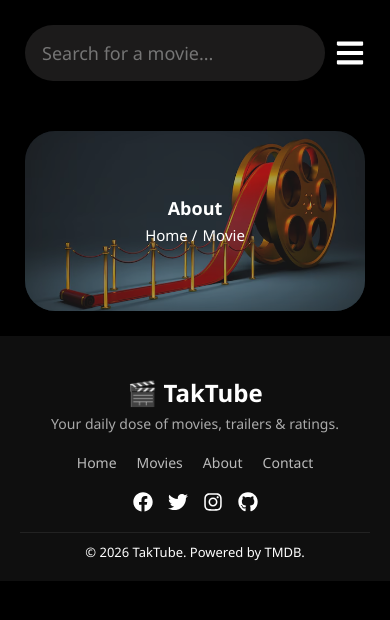
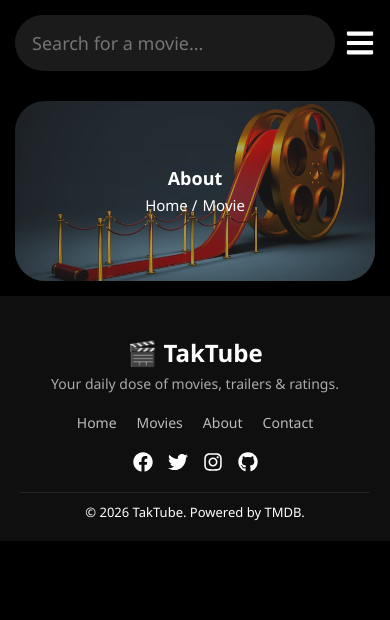
Before and after one commit to Taofeekolamide/tak-tube, a React (Vite) app: page /about in a window 390 px wide. Shown: the top 620 px of the page. Built offline with nearby package versions, Linux system fonts and the light colour scheme.

Commit message:
about, error and contact page

```diff
--- a/src/App.css
+++ b/src/App.css
@@ -38,6 +38,10 @@
   background-color: black;
   flex: 1;
   overflow: auto;
+}
+
+.main {
+  padding: 25px;
 }
 
 aside {
@@ -164,6 +168,13 @@
 }
 
 .moviecardfour {
+  width: 270px;
+  height: 420px;
+  background-size: cover;
+  border-radius: 15px;
+}
+
+.moviecardfouroverlay {
   padding: 15px;
   border-radius: 15px;
   border: 1px solid white;
@@ -460,8 +471,16 @@
     display: none;
   }
 
+  header {
+    padding: 15px;
+  }
+
   .header {
     width: fit-content;
+  }
+
+  .main {
+    padding: 15px;
   }
 
   .heroitem h1 {
@@ -536,4 +555,18 @@
   .banneritem span {
     font-size: 15px;
   }
+
+  .moviecardfour {
+    width: 250px;
+    height: 350px;
+    background-size: cover;
+    border-radius: 15px;
+  }
+
+  .moviecardfouroverlay {
+    padding: 15px;
+    border-radius: 15px;
+    border: 1px solid white;
+    height: 318px;
+  }
 }
--- a/src/App.jsx
+++ b/src/App.jsx
@@ -37,7 +37,7 @@
 
           <main>
             <Header />
-            <div style={{ padding: "25px" }}>
+            <div className="main">
               <Routes>
                 <Route path="/" element={<Home />} />
                 <Route path="/about" element={<About />} />
--- a/src/components/MovieCardFour.jsx
+++ b/src/components/MovieCardFour.jsx
@@ -1,8 +1,8 @@
 function MovieCardFour({ image, title, views}) {
     return (
         <>
-            <div style={{ backgroundImage: `url(${image})`, width: "270px", height: "420px", backgroundSize: "cover", borderRadius: "15px" }}>
-                <div className="moviecardfour">
+            <div className="moviecardfour" style={{ backgroundImage: `url(${image})`}}>
+                <div className="moviecardfouroverlay">
                     <div style={{position: "relative", top: "85%"}}>
                         <h1>{title}</h1>
                         <p>{views} <span>views</span> </p>
```
